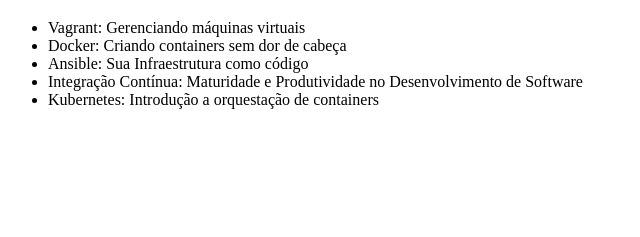
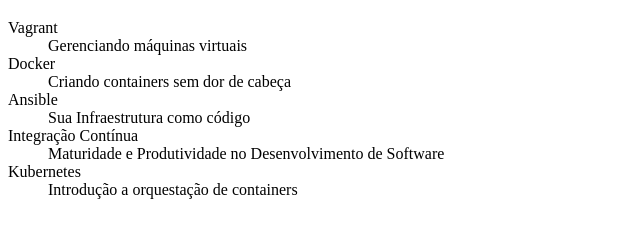
Before and after one commit to ragnemundus/alura-git, a plain HTML site: page index.html in a window 1280 px wide. Shown: the part 61-298 px from the top of the page, without its empty margins (0-640 px from the left). Drawn offline with Linux system fonts and the light colour scheme.

Commit message:
Trocando UL por DL e separando os títulos.

```diff
--- a/index.html
+++ b/index.html
@@ -7,12 +7,21 @@
 <body>
     <h1>Cursos de DevOps</h1>
 
-    <ul>
-        <li>Vagrant: Gerenciando máquinas virtuais</li>
-        <li>Docker: Criando containers sem dor de cabeça</li>
-        <li>Ansible: Sua Infraestrutura como código</li>
-        <li>Integração Contínua: Maturidade e Produtividade no Desenvolvimento de Software</li>
-        <li>Kubernetes: Introdução a orquestação de containers</li>
-    </ul>
+    <dl>
+	<dt>Vagrant</dt>
+        <dd>Gerenciando máquinas virtuais</dd>
+
+	<dt>Docker</dt>
+        <dd>Criando containers sem dor de cabeça</dd>
+
+	<dt>Ansible</dt>
+        <dd>Sua Infraestrutura como código</dd>
+
+	<dt>Integração Contínua</dt>
+        <dd>Maturidade e Produtividade no Desenvolvimento de Software</dd>
+
+	<dt>Kubernetes</dt>
+        <dd>Introdução a orquestação de containers</dd>
+    </dl>
 </body>
 </html>
```
